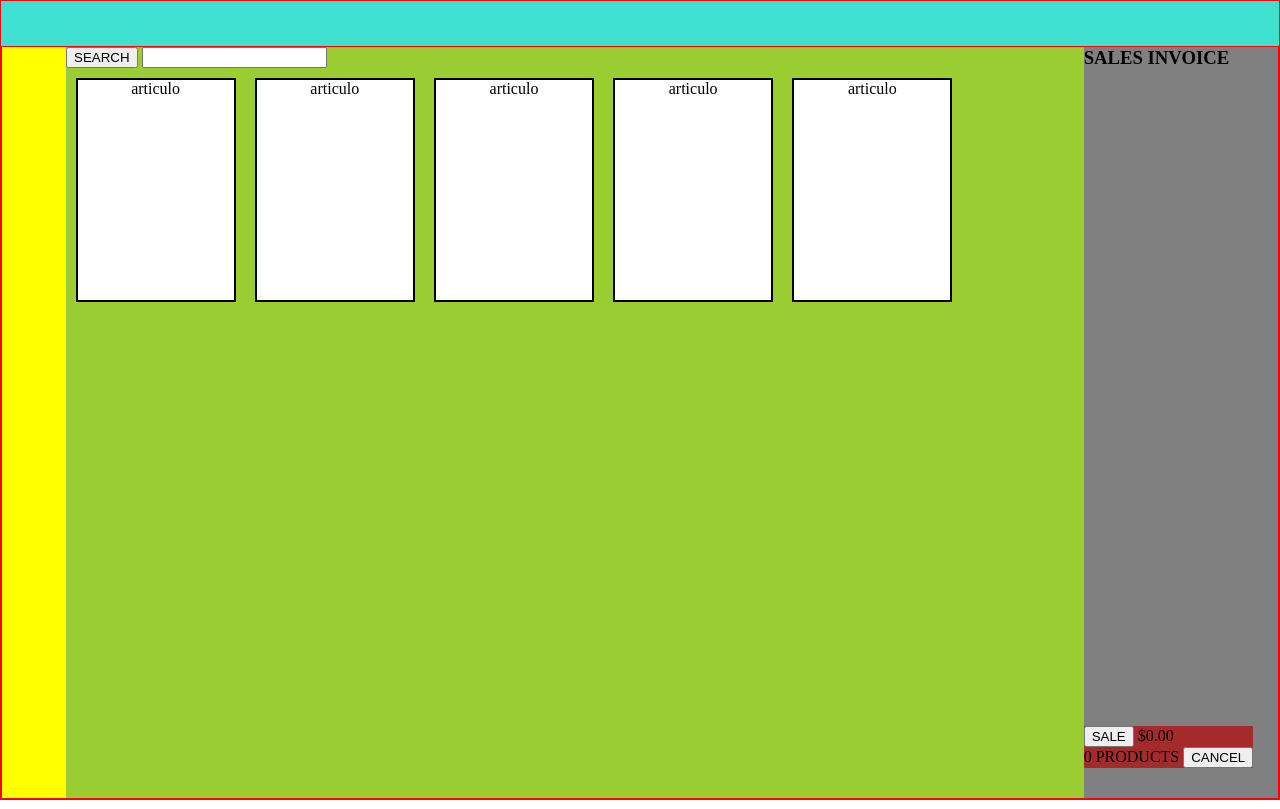
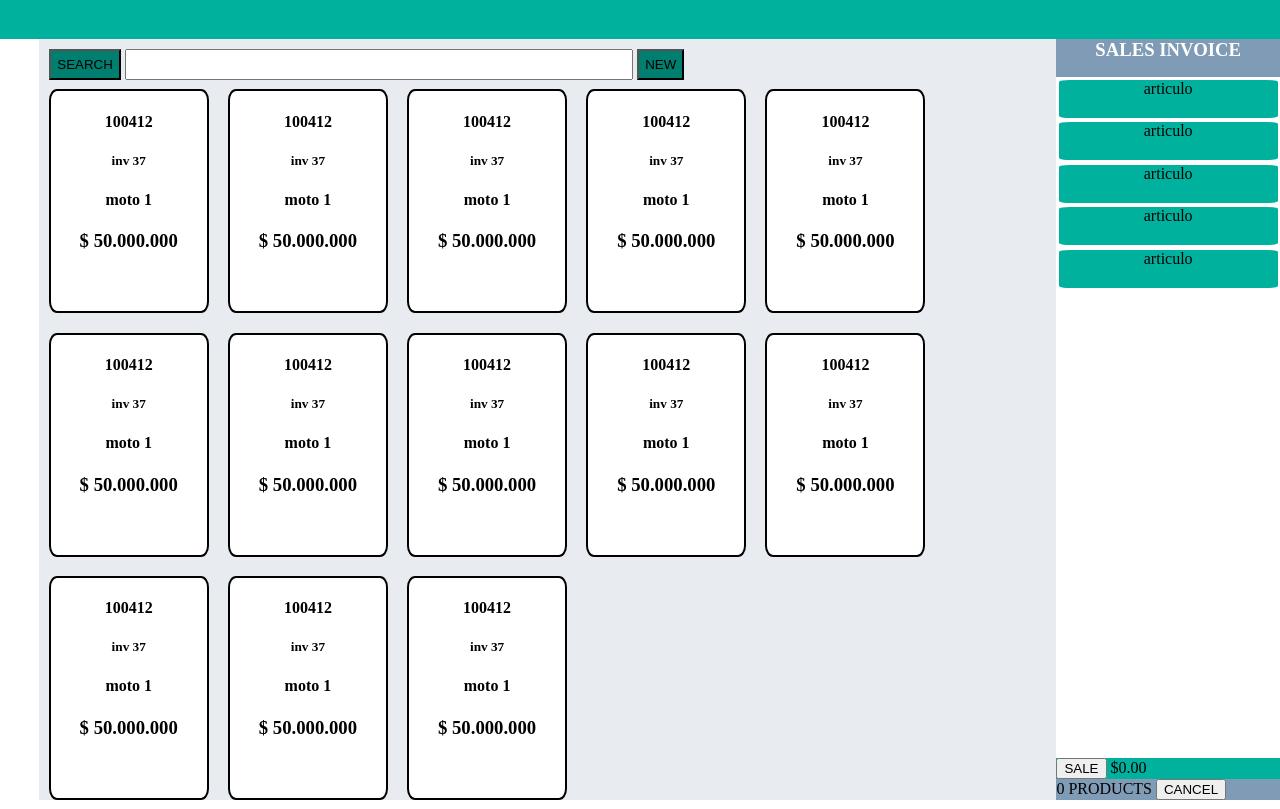
Before and after one commit to JuanManuelMurcia/HTML-Y-CSS, a plain HTML site: page index.html in a window 1280 px wide. Drawn offline with Linux system fonts and the light colour scheme.

Commit message:
Add files via upload

```diff
--- a/index.html
+++ b/index.html
@@ -15,29 +15,109 @@
             </aside>
             <main>
                 <section id="search">
-                    <button>SEARCH</button>
-                    <input type="text">
+                    <button id="lupa">SEARCH</button>
+                    <input type="text" id="busco">
+                    <button id="nuevo">NEW</button>
                 </section>
                 <section id="products">
-                    <article>articulo</article>
-                    <article>articulo</article>
-                    <article>articulo</article>
-                    <article>articulo</article>
-                    <article>articulo</article>
+                    <article>
 
+                        <h4>100412</h4>
+                        <h5>inv 37</h5>
+                        <h4>moto 1</h4>
+                        <h3>$ 50.000.000</h3>
 
-
+                    </article>
+                    <article>
+                        <h4>100412</h4>
+                        <h5>inv 37</h5>
+                        <h4>moto 1</h4>
+                        <h3>$ 50.000.000</h3>
+                    </article>
+                    <article>
+                        <h4>100412</h4>
+                        <h5>inv 37</h5>
+                        <h4>moto 1</h4>
+                        <h3>$ 50.000.000</h3>
+                    </article>
+                    <article>
+                        <h4>100412</h4>
+                        <h5>inv 37</h5>
+                        <h4>moto 1</h4>
+                        <h3>$ 50.000.000</h3>
+                    </article>
+                    <article>
+                        <h4>100412</h4>
+                        <h5>inv 37</h5>
+                        <h4>moto 1</h4>
+                        <h3>$ 50.000.000</h3>
+                    </article>
+                    <article>
+                        <h4>100412</h4>
+                        <h5>inv 37</h5>
+                        <h4>moto 1</h4>
+                        <h3>$ 50.000.000</h3>
+                    </article>
+                    <article>
+                        <h4>100412</h4>
+                        <h5>inv 37</h5>
+                        <h4>moto 1</h4>
+                        <h3>$ 50.000.000</h3>
+                    </article>
+                    <article>
+                        <h4>100412</h4>
+                        <h5>inv 37</h5>
+                        <h4>moto 1</h4>
+                        <h3>$ 50.000.000</h3>
+                    </article>
+                    <article>
+                        <h4>100412</h4>
+                        <h5>inv 37</h5>
+                        <h4>moto 1</h4>
+                        <h3>$ 50.000.000</h3>
+                    </article>
+                    <article>
+                        <h4>100412</h4>
+                        <h5>inv 37</h5>
+                        <h4>moto 1</h4>
+                        <h3>$ 50.000.000</h3>
+                    </article>
+                    <article>
+                        <h4>100412</h4>
+                        <h5>inv 37</h5>
+                        <h4>moto 1</h4>
+                        <h3>$ 50.000.000</h3>
+                    </article>
+                    <article>
+                        <h4>100412</h4>
+                        <h5>inv 37</h5>
+                        <h4>moto 1</h4>
+                        <h3>$ 50.000.000</h3>
+                    </article>
+                    <article>
+                        <h4>100412</h4>
+                        <h5>inv 37</h5>
+                        <h4>moto 1</h4>
+                        <h3>$ 50.000.000</h3>
+                    </article>
                 </section>
             </main>
             <aside id="shop">
                 <h3>SALES INVOICE</h3>
+                <article class="po">articulo</article>
+                <article class="po">articulo</article>
+                <article class="po">articulo</article>
+                <article class="po">articulo</article>
+                <article class="po">articulo</article>
+
                 <footer>
                     <div id="sale_botton">
                         <button>SALE</button>
                         <span>$0.00</span>
                     </div>
                     <div id="cancel_sale">
-                        <span>0 PRODUCTS</span>
+                        <span >0 PRODUCTS</span>
+
                         <button>CANCEL</button>
                     </div>
                 </footer>
--- a/style.css
+++ b/style.css
@@ -11,47 +11,75 @@ html,body{
 
 
 nav{
-    background-color: turquoise;
+    background-color: #00b19d;
     height: 3rem;
+}
+#search{
+    left: 55%;
+}
+#lupa{
+
+    width: 7%;
+    height: 4%;
+    margin-top: 1%;
+    margin-left: 1%;
+    background-color:  #007e70;
+
+}
+#busco{
+    height: 4%;
+    width: 50%;
+}
+#nuevo{
+    height: 4%;
+    background-color:  #007e70;
+
 }
 
 .container_body{
     display: flex;
     flex-flow: column;
     height: 100%;
-    border: 1px solid red;
+    /* border: 1px solid red; */
 }
 .container_main{
     display: flex;
     flex-flow: row;
-    height: 100%;
-    border: 1px solid red;
+    height: calc(100%-3rem);
+    /* border: 1px solid red; */
 }
 #index{
-    background-color: yellow;
-    width: 4rem;
+    background-color: #ffffff;
+    width: 7%;
     height: 100%;
 }
 main{
     height: 100%;
-    background-color: yellowgreen;
+    background-color: #E8ebf0;
     flex-grow: 1;
 }
 
 
 #shop{
-    background-color: grey;
+    background-color: white;
     height: 100%;
+    width: 40%;
     flex-grow: .4;
+    display: flex;
+    flex-flow: column;
 }
 #shop h3{
     margin: 0;
+    height: 5%;
+    text-align: center;
+    color: white;
+    background-color: #809bb6;
 }
 footer{
-    background-color: brown;
+    background-color: #f5f5f5;
     position: fixed;
-    bottom: 2rem;
-
+    bottom: 0rem;
+    width: 100%;
 }
 article{
 
@@ -61,11 +89,36 @@ article{
     margin: 0.6rem;
     background-color: white;
     text-align: center;
+    border-radius: 5%;
+    flex-wrap: wrap;
 
  }
 
  #products {
     display: flex;
     flex-wrap: wrap;
-    position: relative;
+    justify-content: flex-start;
+
 }
+#cancel_sale{
+    background-color: #809bb6;
+}
+#sale_botton{
+    background-color: #00b19d;
+}
+.po{
+    width: 98%;
+    height: 5%;
+    margin: 1%;
+    margin-bottom: 1%;
+    background-color: #00b19d;
+    border: 0px solid;
+}
+article:hover {
+    transform: scale(1.1);
+    -webkit-transition: all 0.5s 0s ease;
+    -moz-transition: all 0.5s 0s ease;
+    -o-transition: all 0.5s 0s ease;
+    transition: all 0.5s 0s ease;
+
+}
```
